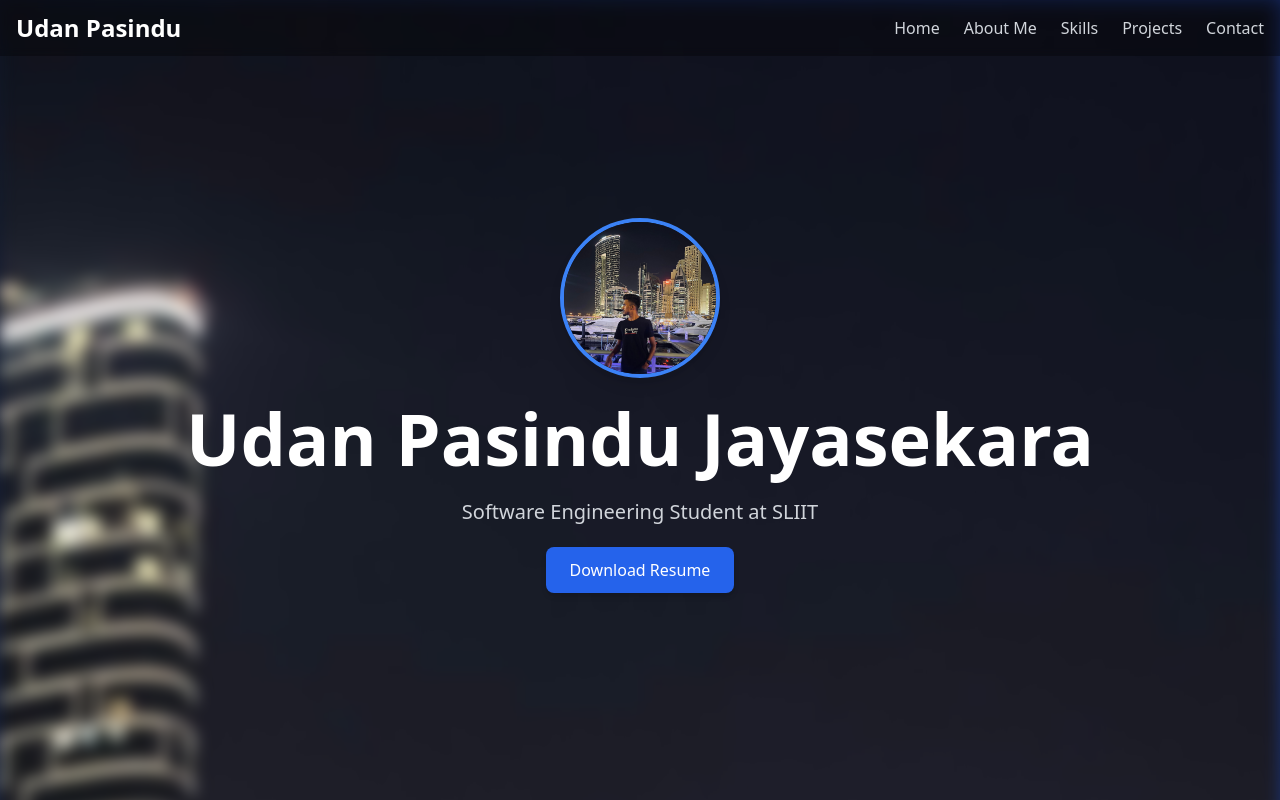
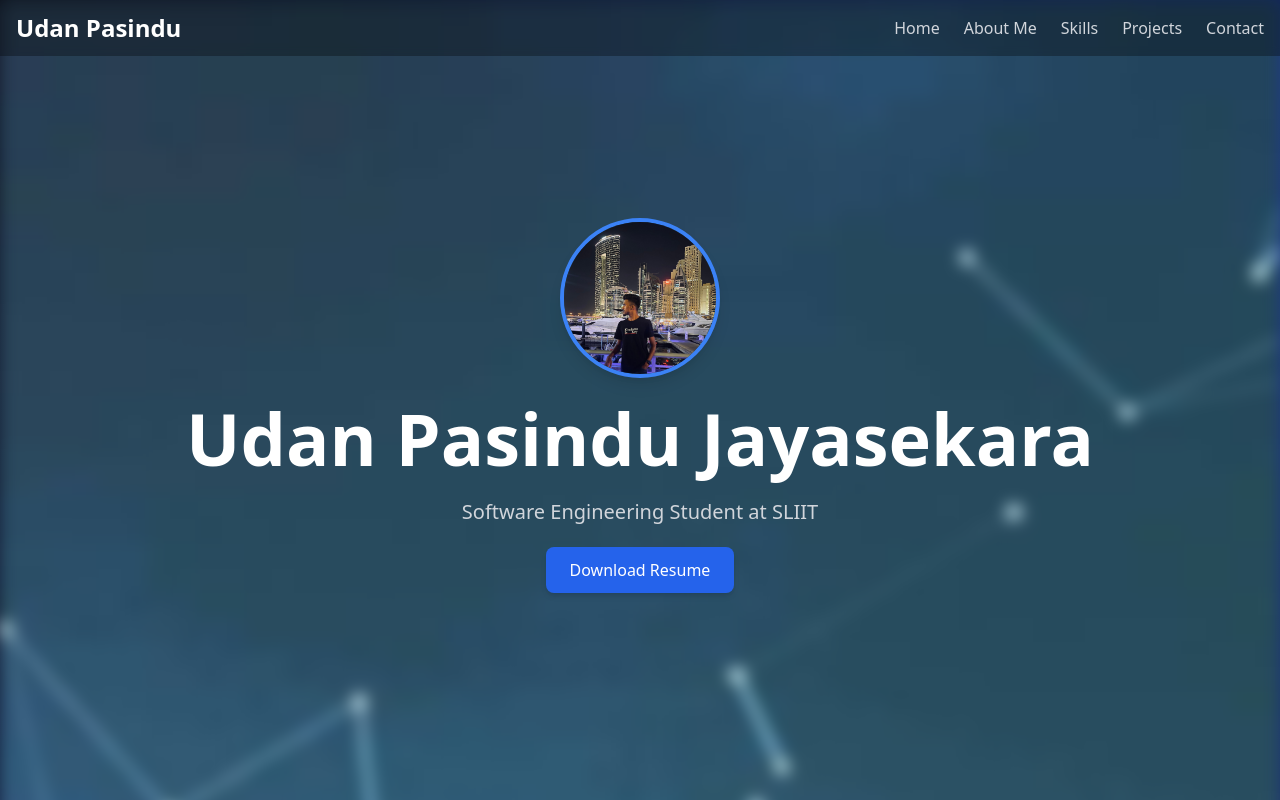
Before and after one commit to Udanpasindu/udanpasinduportfolio, a React (Vite) app: page / in a window 1280 px wide. Shown: the top 800 px of the page. Built offline with nearby package versions, Linux system fonts and the light colour scheme.

Commit message:
bg image change

```diff
--- a/src/App.tsx
+++ b/src/App.tsx
@@ -1,6 +1,7 @@
 import { motion } from "framer-motion";
 import { Menu, Github, Linkedin, Mail } from "lucide-react";
 import profileImage from "./images/image1.jpg";
+import bgImage from "./images/bgimage.jpg"; // New background image
 import resume from "./Assets/Udanpasindujayasekara.pdf";
 
 function App() {
@@ -10,7 +11,7 @@ function App() {
       <div
         className="absolute inset-0 bg-cover bg-center z-0"
         style={{
-          backgroundImage: `url(${profileImage})`,
+          backgroundImage: `url(${bgImage})`, // Updated background image
           filter: "blur(8px)",
           WebkitFilter: "blur(8px)",
         }}
```
Also changed, not shown: src/images/bgimage.jpg (added).
